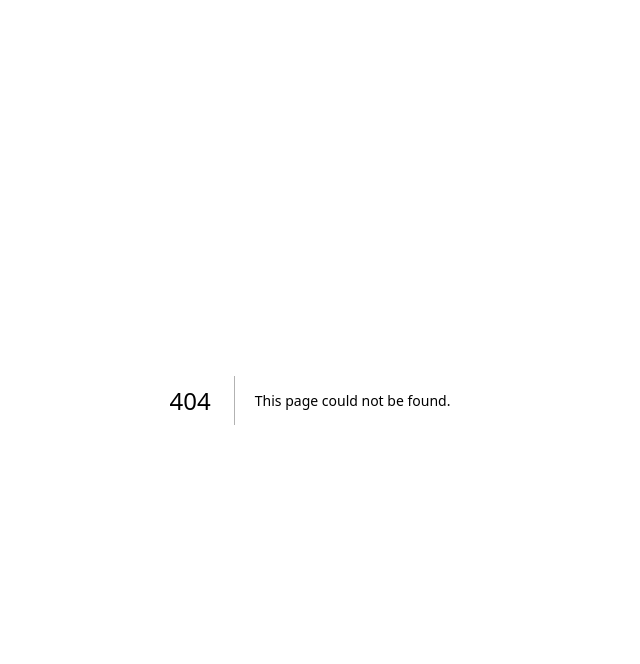
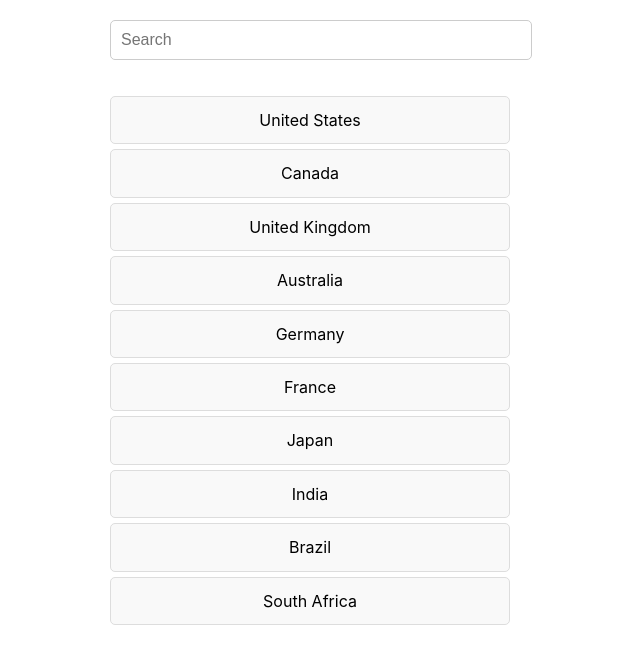
Before and after one commit to ManiKanta9578/ReactScenarioss, a Next.js app: page /searchFilter in a window 1280 px wide. Before the commit this address had no page. Shown: the top 664 px of the page, without its empty margins (330-970 px from the left). Built offline with nearby package versions, Linux system fonts and the light colour scheme.

Commit message:
search filter

```diff
--- a/pages/index.js
+++ b/pages/index.js
@@ -12,6 +12,7 @@ const routes = [
   { href: "/arrayOfObjectsRadioBtn", title: "Bind array/array of objects to radio button in react" },
   { href: "/displayObjectsAndKeys", title: "Display keys and values of objects in a loop in react" },
   { href: "/methodOnRerender", title: "How to call a method on every rerender of a component in react" },
+  { href: "/searchFilter", title: "Create a search textbox filter in react" },
 ];
 
 function Home() {
--- /dev/null
+++ b/pages/searchFilter/index.js
@@ -0,0 +1,45 @@
+import React, { useState, useEffect } from 'react';
+import styles from '../../styles/searchFilter.module.css';
+
+const countries = [
+    { "id": 1, "name": "United States", "code": "US" },
+    { "id": 2, "name": "Canada", "code": "CA" },
+    { "id": 3, "name": "United Kingdom", "code": "UK" },
+    { "id": 4, "name": "Australia", "code": "AU" },
+    { "id": 5, "name": "Germany", "code": "DE" },
+    { "id": 6, "name": "France", "code": "FR" },
+    { "id": 7, "name": "Japan", "code": "JP" },
+    { "id": 8, "name": "India", "code": "IN" },
+    { "id": 9, "name": "Brazil", "code": "BR" },
+    { "id": 10, "name": "South Africa", "code": "ZA" }
+];
+
+const SearchFilter = () => {
+    const [searchText, setSearchText] = useState('');
+    const [filteredCountries, setFilteredCountries] = useState(countries);
+
+    useEffect(() => {
+        const filteredData = countries.filter((item) =>
+            item.name.toLowerCase().includes(searchText.toLowerCase())
+        );
+        setFilteredCountries(filteredData);
+    }, [searchText]);
+
+    return (
+        <div className={styles.searchFilter}>
+            <input
+                type="text"
+                placeholder="Search"
+                className={styles.searchInput}
+                onChange={(e) => setSearchText(e.target.value)}
+            />
+            <ul className={styles.countryList}>
+                {filteredCountries.map((item) => (
+                    <li key={item.id} className={styles.countryItem}>{item.name}</li>
+                ))}
+            </ul>
+        </div>
+    );
+};
+
+export default SearchFilter;
--- /dev/null
+++ b/styles/searchFilter.module.css
@@ -0,0 +1,59 @@
+/* SearchFilter.module.css */
+
+.searchFilter {
+    max-width: 400px;
+    margin: 0 auto;
+    padding: 20px;
+    text-align: center;
+}
+
+.searchInput {
+    width: 100%;
+    padding: 10px;
+    margin-bottom: 20px;
+    font-size: 16px;
+    border: 1px solid #ccc;
+    border-radius: 5px;
+    transition: all 0.3s ease;
+}
+
+.searchInput:focus {
+    border-color: #007BFF;
+    box-shadow: 0 0 5px rgba(0, 123, 255, 0.5);
+}
+
+.countryList {
+    list-style: none;
+    padding: 0;
+}
+
+.countryItem {
+    padding: 10px;
+    margin: 5px 0;
+    background-color: #f9f9f9;
+    border: 1px solid #ddd;
+    border-radius: 5px;
+    transition: all 0.3s ease;
+    cursor: pointer;
+}
+
+.countryItem:hover {
+    background-color: #f1f1f1;
+    transform: scale(1.05);
+}
+
+/* Animation for country items */
+@keyframes fadeIn {
+    from {
+        opacity: 0;
+        transform: translateY(-10px);
+    }
+    to {
+        opacity: 1;
+        transform: translateY(0);
+    }
+}
+
+.countryItem {
+    animation: fadeIn 0.3s ease-in-out;
+}
```
